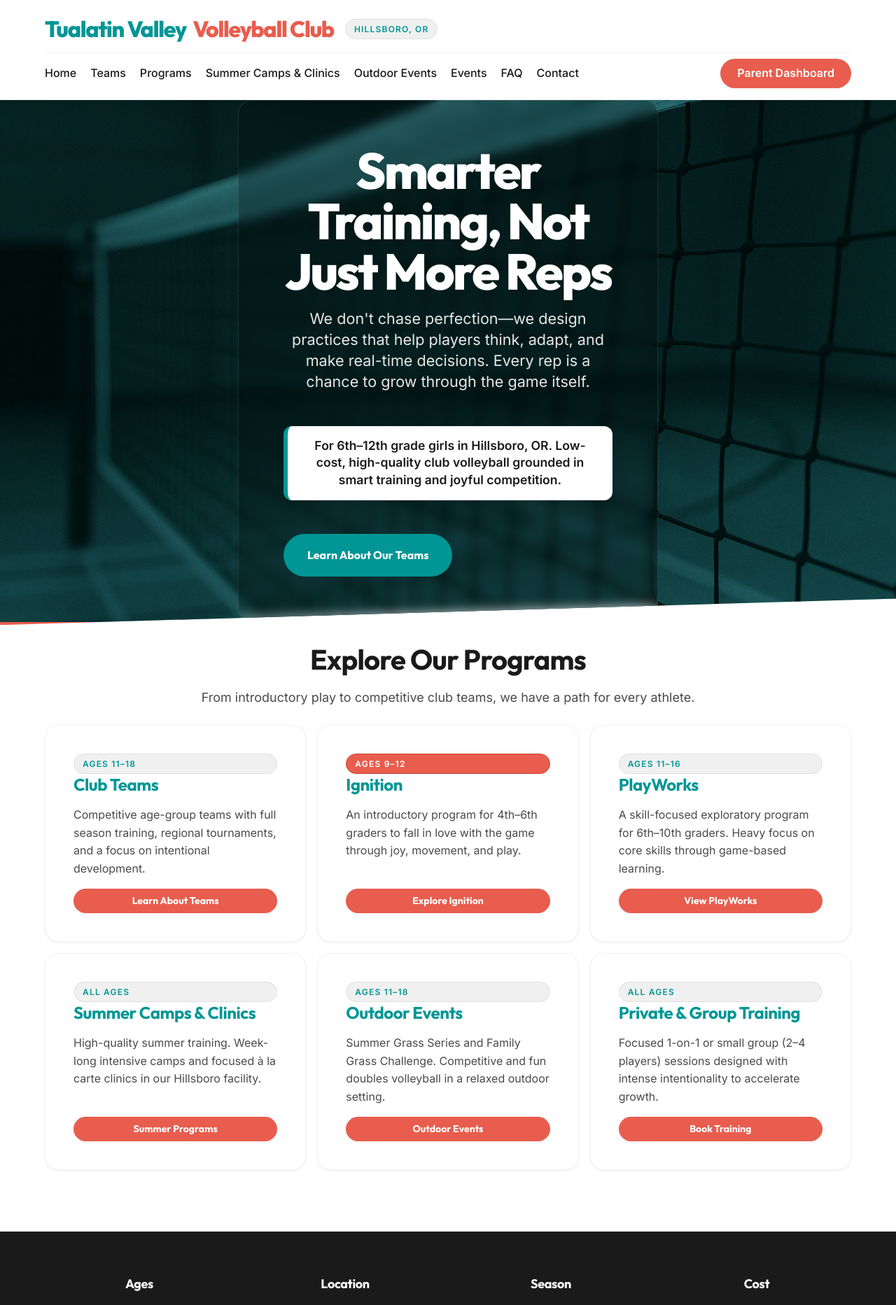
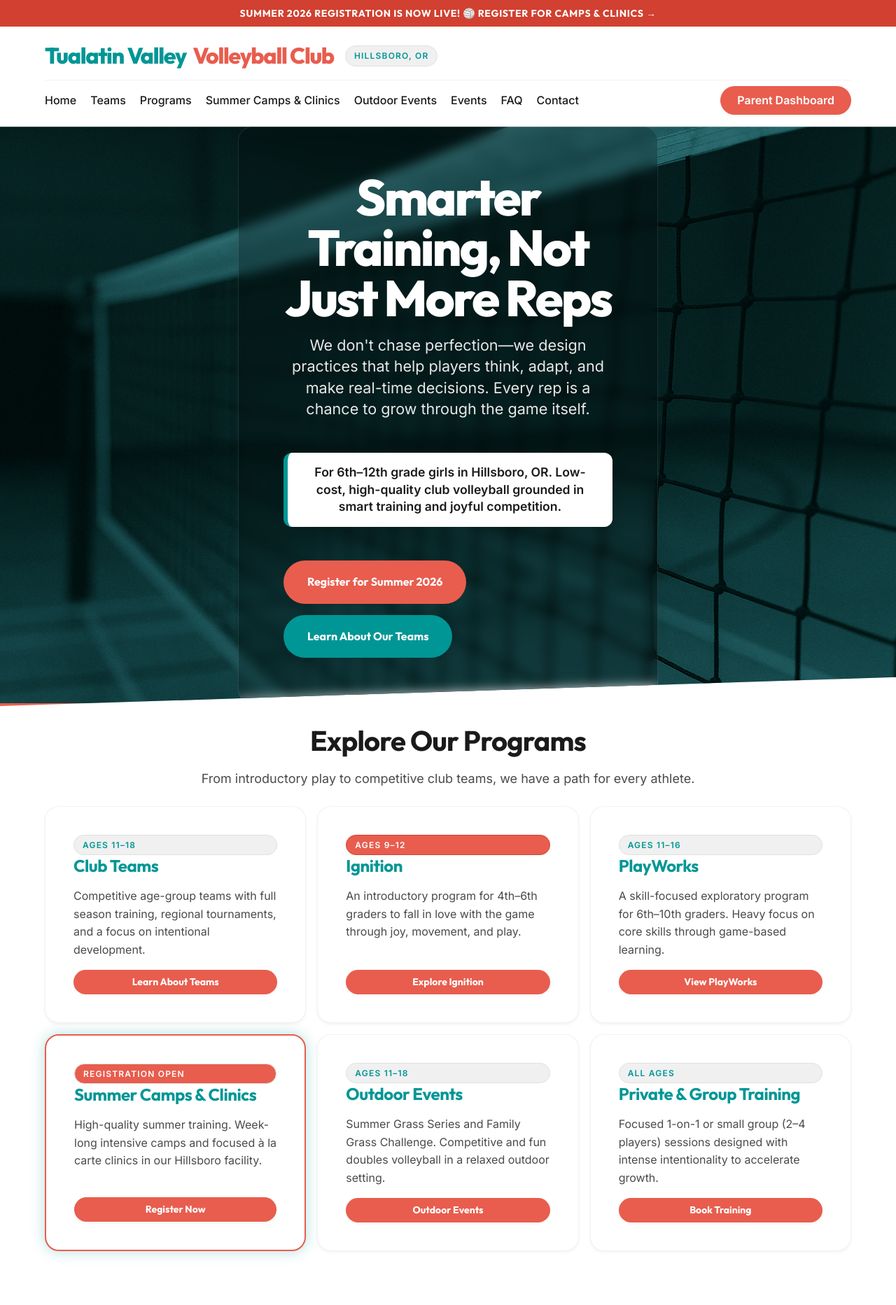
Before and after one commit to revenant-73/tvvc-website, a PHP site: page / in a window 1280 px wide. Shown: the top 1865 px of the page at 70% size. Run offline with PHP 8.4, Linux system fonts and the light colour scheme.

Commit message:
Add announcement bar for Summer 2026 registration and enhance camp card styling for improved visibility

```diff
--- a/assets/styles.css
+++ b/assets/styles.css
@@ -295,6 +295,39 @@ li {
   background-color: var(--color-bg-lighter);
   padding: var(--space-lg) var(--space-xl);
   border-top: 1px solid var(--color-border-light);
+}
+
+/* ===========================
+   ANNOUNCEMENT BAR
+   =========================== */
+
+.announcement-bar {
+  background-color: var(--color-primary-coral);
+  color: var(--color-white);
+  text-align: center;
+  padding: var(--space-sm) var(--space-md);
+  font-family: var(--font-heading);
+  font-weight: var(--font-weight-bold);
+  font-size: var(--font-size-sm);
+  text-transform: uppercase;
+  letter-spacing: 0.05em;
+  position: relative;
+  z-index: 1100;
+  display: block;
+  text-decoration: none;
+  transition: background-color var(--transition-fast);
+}
+
+.announcement-bar:hover {
+  background-color: var(--color-primary-coral-dark);
+  color: var(--color-white) !important;
+}
+
+.announcement-bar .container {
+  display: flex;
+  align-items: center;
+  justify-content: center;
+  gap: var(--space-sm);
 }
 
 /* ===========================
@@ -793,7 +826,7 @@ section:last-of-type {
 .btn:hover,
 .btn:focus {
   background-color: var(--color-primary-coral-dark);
-  color: var(--color-white);
+  color: var(--color-white) !important;
   transform: translateY(-2px);
   box-shadow: var(--shadow-md);
   text-decoration: none;
@@ -807,6 +840,7 @@ section:last-of-type {
 .btn.secondary:hover,
 .btn.secondary:focus {
   background-color: var(--color-primary-teal-dark);
+  color: var(--color-white) !important;
   box-shadow: var(--shadow-glow);
 }
 
--- a/index.html
+++ b/index.html
@@ -27,6 +27,13 @@
 </head>
 
 <body>
+  <!-- Announcement Bar -->
+  <a href="summer-camps-clinics.html" class="announcement-bar">
+    <div class="container">
+      Summer 2026 Registration is now LIVE! 🏐 Register for Camps & Clinics →
+    </div>
+  </a>
+
   <!-- Skip to main content link for accessibility -->
   <a class="skip-link" href="#main">Skip to main content</a>
 
@@ -71,6 +78,7 @@
         <p class="hero-tagline">For 6th–12th grade girls in Hillsboro, OR. Low-cost, high-quality club volleyball
           grounded in smart training and joyful competition.</p>
         <div class="btn-group">
+          <a class="btn" href="summer-camps-clinics.html">Register for Summer 2026</a>
           <a class="btn secondary" href="teams.html">Learn About Our Teams</a>
         </div>
       </div>
@@ -108,11 +116,11 @@
           </div>
 
           <!-- Summer Camps & Clinics -->
-          <div class="card">
-            <div class="badge">All Ages</div>
+          <div class="card" style="border: 2px solid var(--color-primary-coral); box-shadow: var(--shadow-glow);">
+            <div class="badge" style="background-color: var(--color-primary-coral); color: white;">REGISTRATION OPEN</div>
             <h3>Summer Camps & Clinics</h3>
             <p>High-quality summer training. Week-long intensive camps and focused à la carte clinics in our Hillsboro facility.</p>
-            <a href="summer-camps-clinics.html" class="btn btn-sm">Summer Programs</a>
+            <a href="summer-camps-clinics.html" class="btn btn-sm">Register Now</a>
           </div>
 
           <!-- Outdoor Events -->
```
